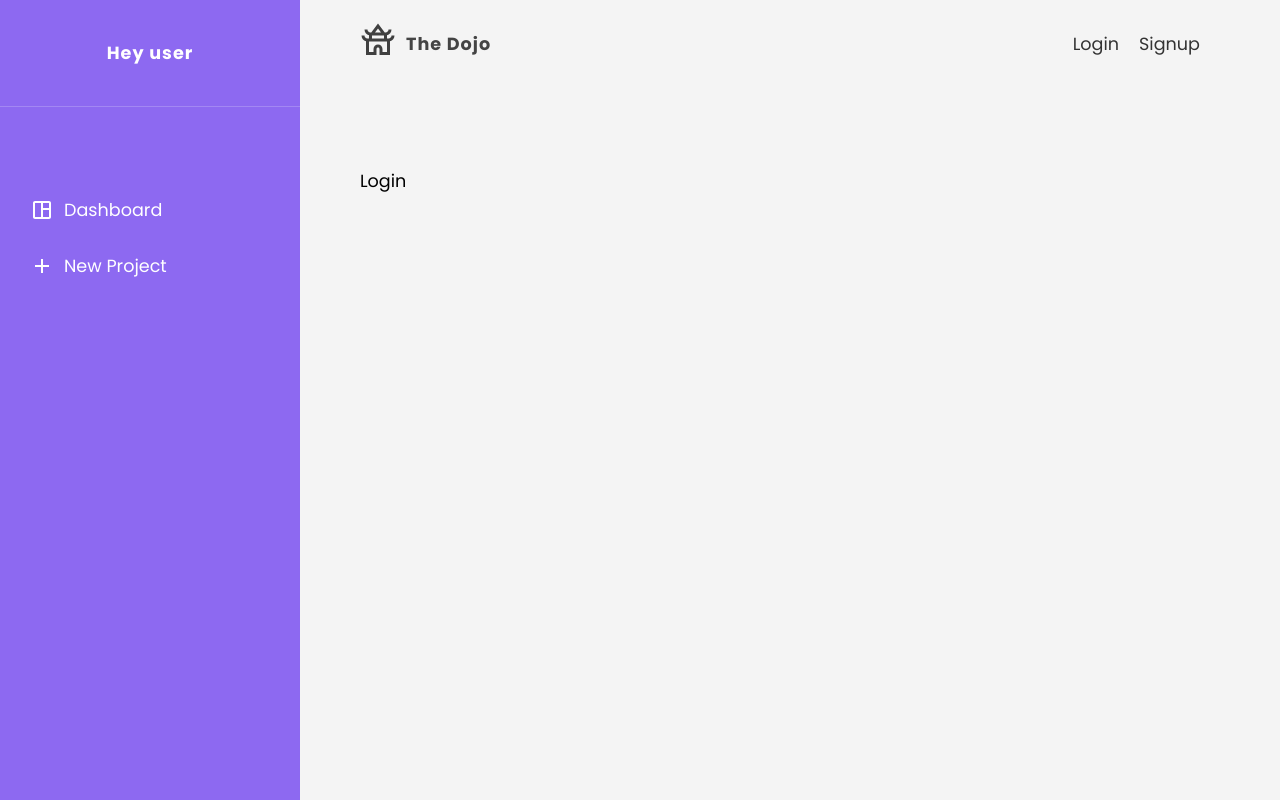
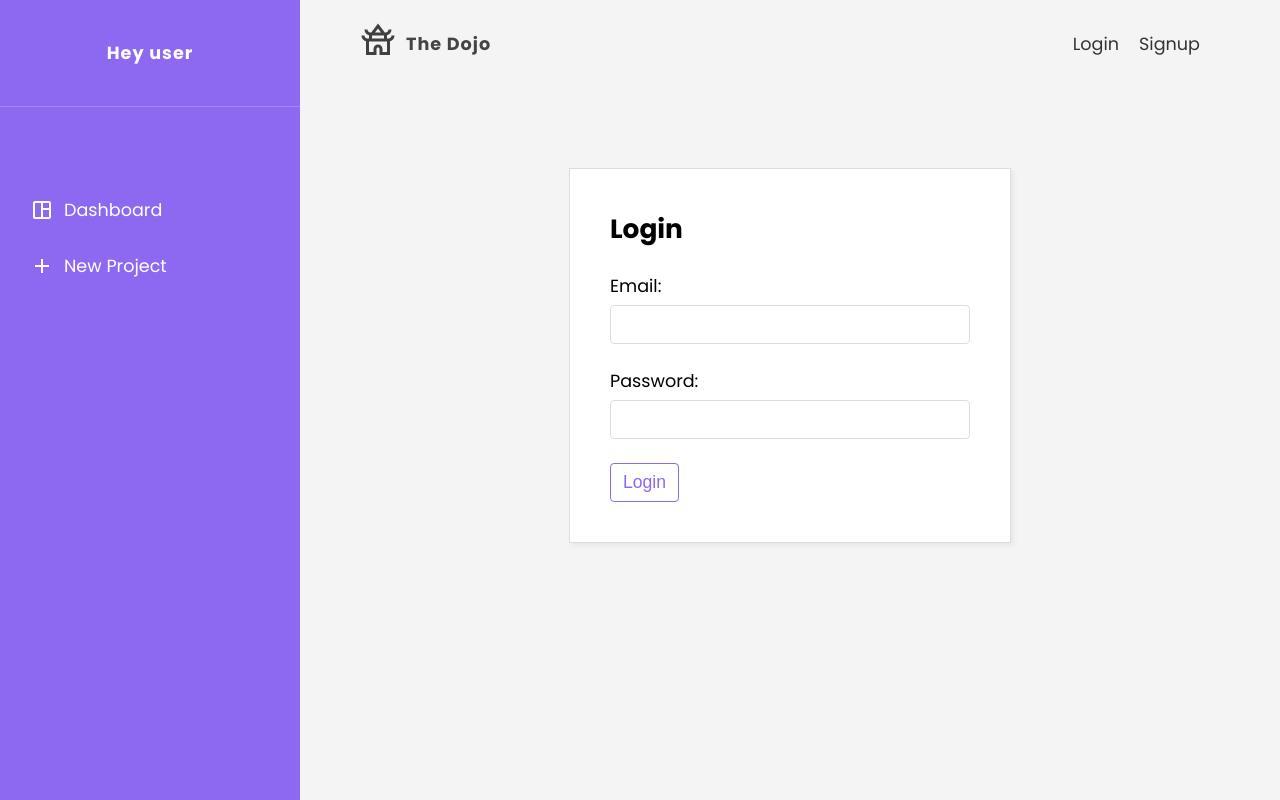
Before and after one commit to Maratoos/Dojo, a React (Create React App) app: page /login in a window 1280 px wide. Built offline with nearby package versions, Linux system fonts and the light colour scheme; no server answers.

Commit message:
CreatedLoginAndLoginFcAndSomeFixesInSignup

```diff
--- a/src/components/navbar/Navbar.jsx
+++ b/src/components/navbar/Navbar.jsx
@@ -1,6 +1,6 @@
 import React from 'react'
 import Temple from '../../assets/temple.svg'
-import { Link } from 'react-router-dom'
+import { Link, useNavigate } from 'react-router-dom'
 import { useLogout } from '../../hooks/useLogout'
 import './styles.css'
 import { useAuthContext } from '../../hooks/useAuthContext'
@@ -8,6 +8,13 @@ import { useAuthContext } from '../../hooks/useAuthContext'
 const Navbar = () => {
   const { logout, isPending, error } = useLogout()
   const { user } = useAuthContext()
+  const navigate = useNavigate()
+
+  const handleLogout = () => {
+    logout()
+    navigate('/login')
+  }
+
   return (
     <nav className="navbar">
         <ul>
@@ -25,7 +32,7 @@ const Navbar = () => {
             </>}
             {user &&
             <li>
-                {!isPending && <button onClick={logout} className="btn">Logout</button>}
+                {!isPending && <button onClick={handleLogout} className="btn">Logout</button>}
                 {isPending && <button className="btn">Loading...</button>}
                 {error && <div className='error'>{error}</div>}
             </li>
--- a/src/hooks/useLogin.js
+++ b/src/hooks/useLogin.js
@@ -1,6 +1,7 @@
 import { signInWithEmailAndPassword } from "firebase/auth"
+import { doc, setDoc } from "firebase/firestore"
 import { useState, useEffect } from "react"
-import { auth } from '../firebase/config'
+import { auth, firestore } from '../firebase/config'
 import { useAuthContext } from "./useAuthContext"
 
 export const useLogin = () => {
@@ -14,6 +15,11 @@ export const useLogin = () => {
         setIsPending(true)
         try {
             const { user } = await signInWithEmailAndPassword(auth, email, password)
+
+            const usersRef = doc(firestore, "users", user.uid)
+            await setDoc(usersRef, {
+                isOnline: true
+            }, {merge: true})
 
             dispatch({type: 'LOGIN', payload:user})
 
--- a/src/pages/login/Login.jsx
+++ b/src/pages/login/Login.jsx
@@ -1,9 +1,45 @@
-import React from 'react'
+import React, { useState } from 'react'
+import { useNavigate } from 'react-router-dom'
+import { useLogin } from '../../hooks/useLogin'
 import './styles.css'
 
 const Login = () => {
+  const [email, setEmail] = useState("")
+  const [password, setPassword] = useState("")
+  const { login, error, isPending } = useLogin()
+  const navigate = useNavigate()
+
+  const handleSubmit = (e) => {
+    e.preventDefault()
+    login(email, password)
+    navigate('')
+  }
+
   return (
-    <div>Login</div>
+    <form className="auth-form" onSubmit={handleSubmit}>
+    <h2>Login</h2>
+    <label>
+      <span>Email:</span>
+      <input
+      type="email"
+      required
+      value={email}
+      onChange={(e) => setEmail(e.target.value)}
+      />
+    </label>
+    <label>
+      <span>Password:</span>
+      <input
+      type="password"
+      required
+      value={password}
+      onChange={(e) => setPassword(e.target.value)}
+      />
+    </label>
+    {!isPending && <button className="btn">Login</button>}
+    {isPending && <button className="btn">Loading...</button>}
+    {error && <div className='error'>{error}</div>}
+  </form>
   )
 }
 
--- a/src/pages/signup/Signup.jsx
+++ b/src/pages/signup/Signup.jsx
@@ -36,7 +36,7 @@ const Signup = () => {
       <label>
         <span>Email:</span>
         <input
-        type="text"
+        type="email"
         required
         value={email}
         onChange={(e) => setEmail(e.target.value)}
@@ -45,7 +45,7 @@ const Signup = () => {
       <label>
         <span>Password:</span>
         <input
-        type="text"
+        type="password"
         required
         value={password}
         onChange={(e) => setPassword(e.target.value)}
```
